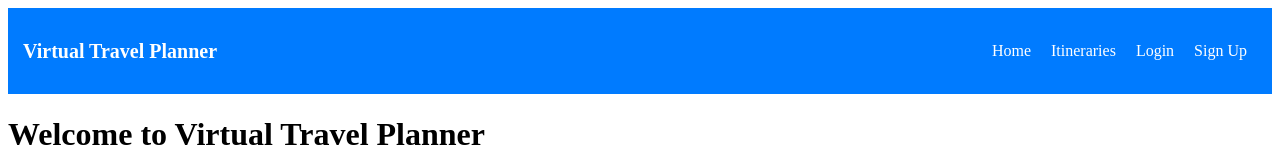
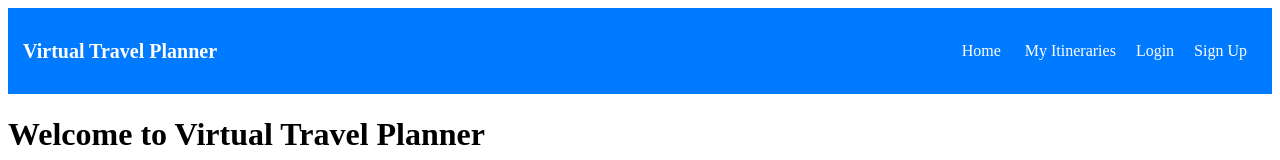
Before and after one commit to sarvasva86/Capstone-frontend, a React (Create React App) app: page /#/ in a window 1280 px wide. Shown: the top 160 px of the page. Built offline with nearby package versions, Linux system fonts and the light colour scheme.

Commit message:
Update Navbar.jsx

```diff
--- a/src/components/Navbar.jsx
+++ b/src/components/Navbar.jsx
@@ -8,7 +8,7 @@ const Navbar = () => {
       <h1>Virtual Travel Planner</h1>
       <div className="nav-links">
         <Link to="/">Home</Link>
-        <Link to="/itinerary">Itineraries</Link>
+        <Link to="/itinerary"> My Itineraries</Link>
         <Link to="/login">Login</Link>
         <Link to="/signup">Sign Up</Link>
       </div>
```
